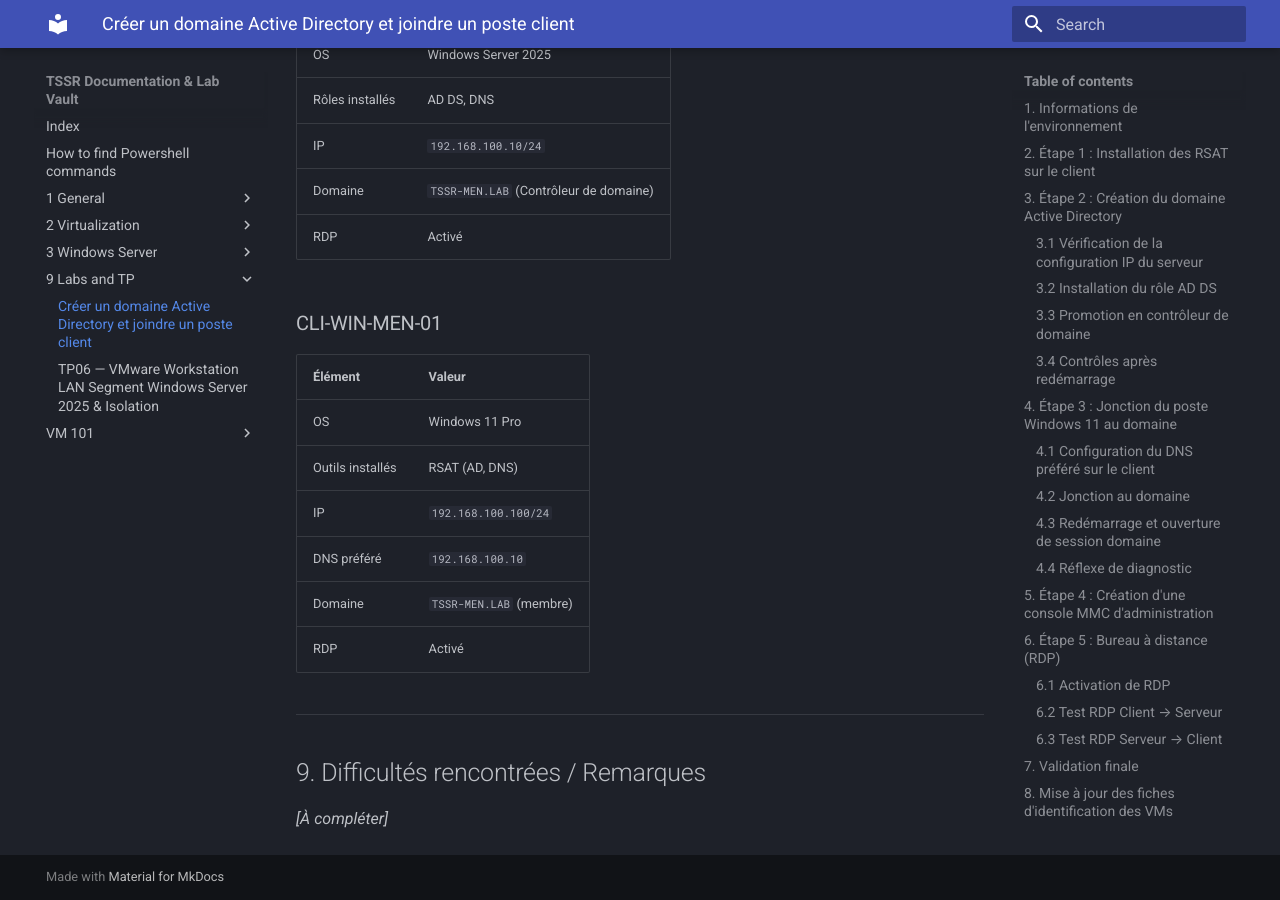
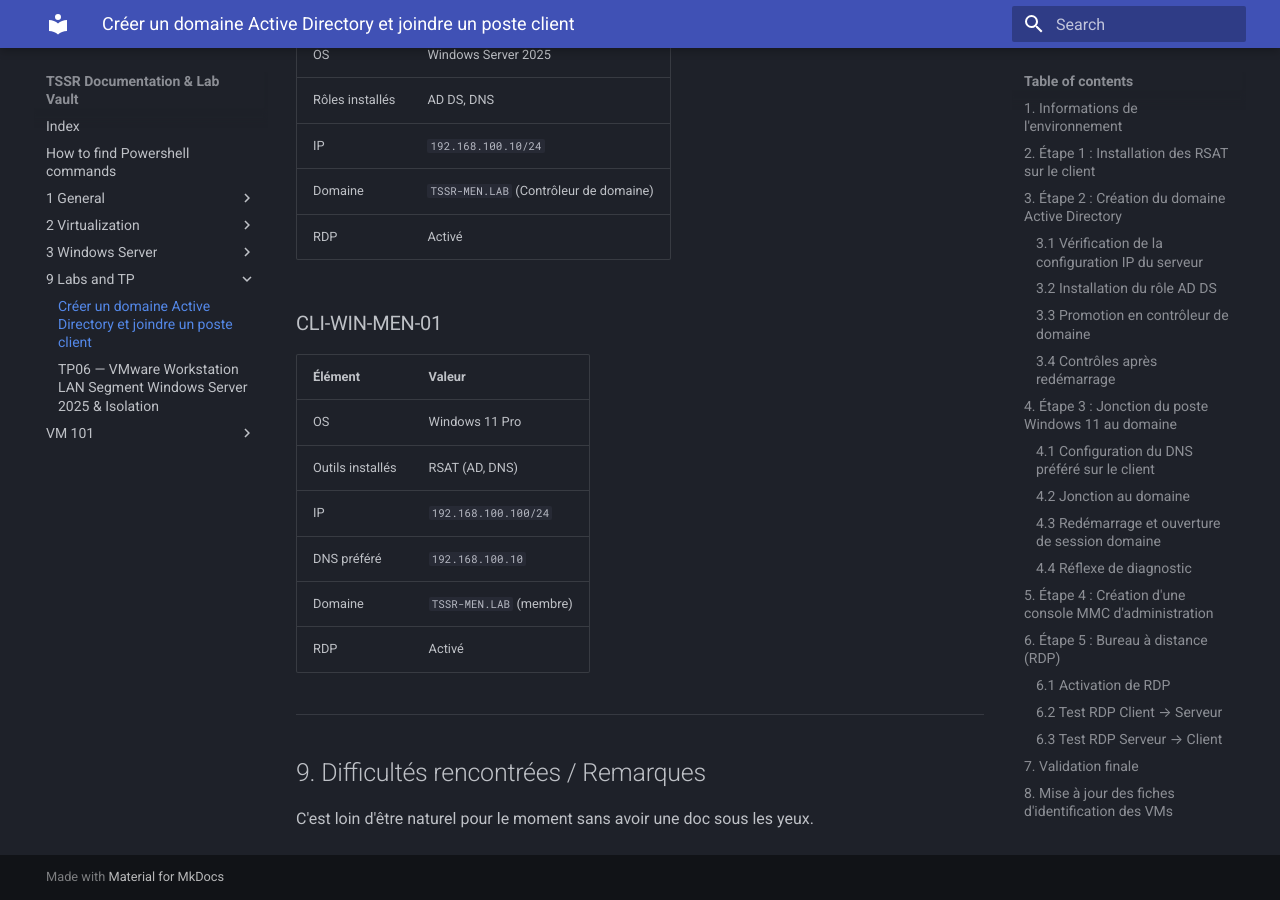
Before and after one commit to Natalshadow/TSSR_Doc, an MkDocs documentation site: the page built from docs/9-Labs and TP/Créer un domaine Active Directory et joindre un poste client.md, in a window 1280 px wide and 900 px high, scrolled down 18423 px. Built offline with MkDocs 1.6.1 and Material for MkDocs 9.7.7, drawn with Linux system fonts in a browser that asks for light colours.

Commit message:
vault backup: 2026-10-05 16:38:43

```diff
--- a/docs/9-Labs and TP/Créer un domaine Active Directory et joindre un poste client.md
+++ b/docs/9-Labs and TP/Créer un domaine Active Directory et joindre un poste client.md
@@ -376,4 +376,4 @@
 
 ## 9. Difficultés rencontrées / Remarques
 
-_[À compléter]_
+C'est loin d'être naturel pour le moment sans avoir une doc sous les yeux.
```
